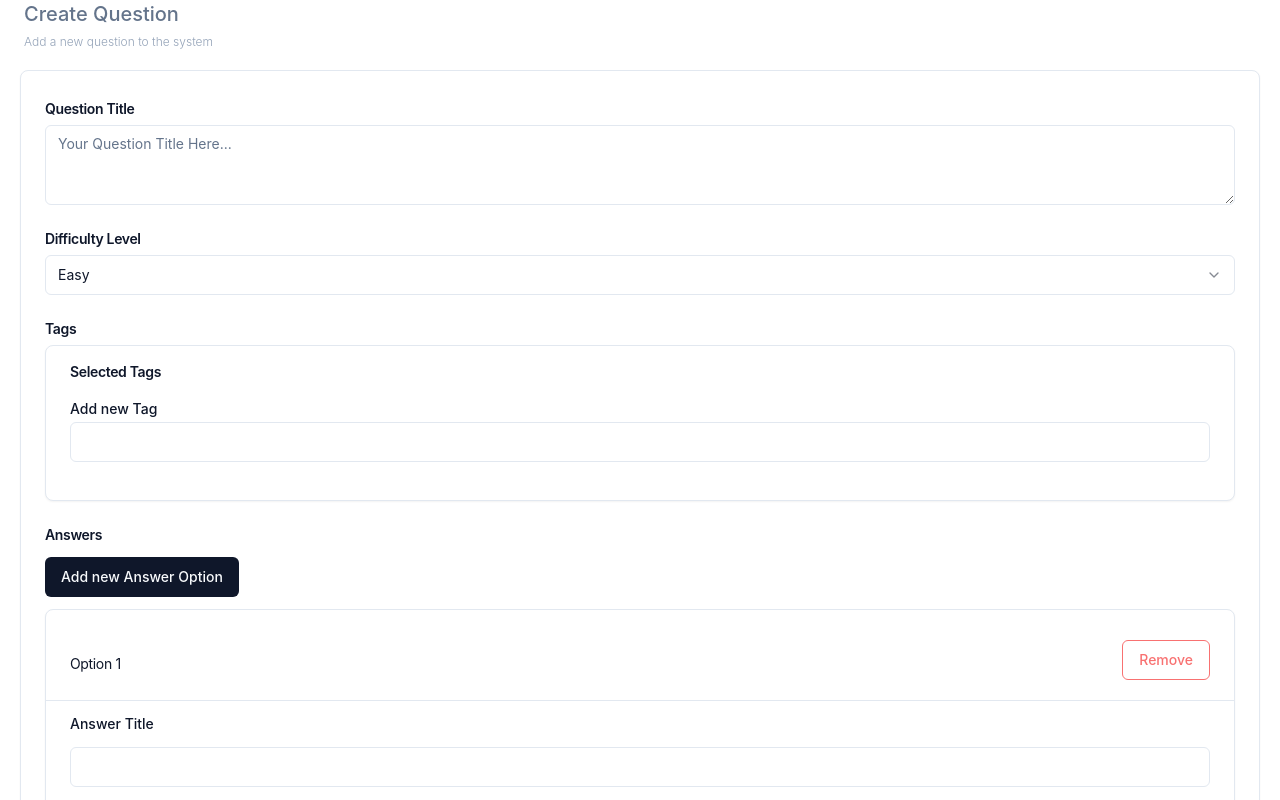
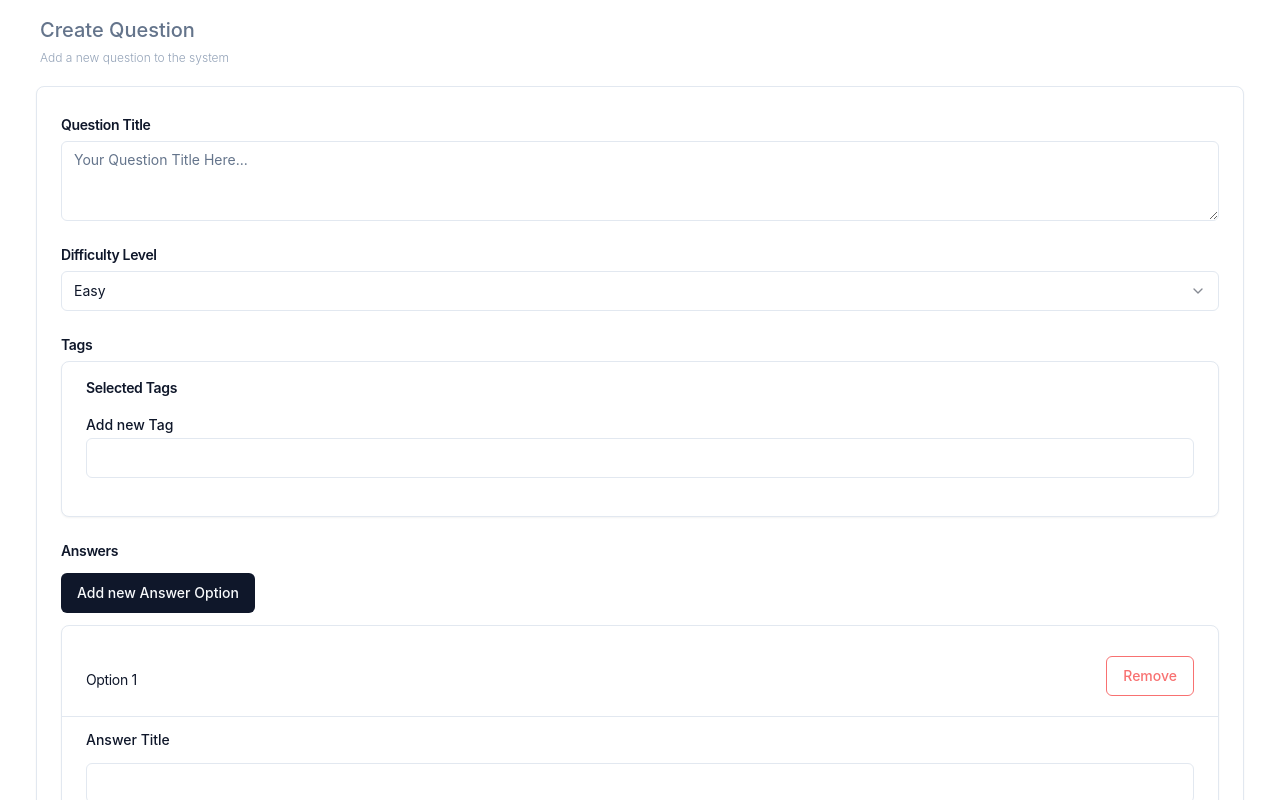
Before and after one commit to Stoian256/fe-quiz, a React (Vite) app: page / in a window 1280 px wide. Shown: the top 800 px of the page. Built offline with nearby package versions, Linux system fonts and the light colour scheme.

Commit message:
adjust the layout

```diff
--- a/src/components/components_ui/createQuestionForm/CreateQuestionForm.tsx
+++ b/src/components/components_ui/createQuestionForm/CreateQuestionForm.tsx
@@ -4,7 +4,7 @@ import Form from "../form/Form";
 
 const CreateQuestionForm = () => {
   return (
-    <div>
+    <div className="p-4">
       <h1 className="pl-6 mb-1.5 text-xl font-medium text-slate-500">Create Question</h1>
       <p className="pl-6 text-xs font-light text-slate-400">Add a new question to the system</p>
       <Card className="pt-5 m-5">
```
